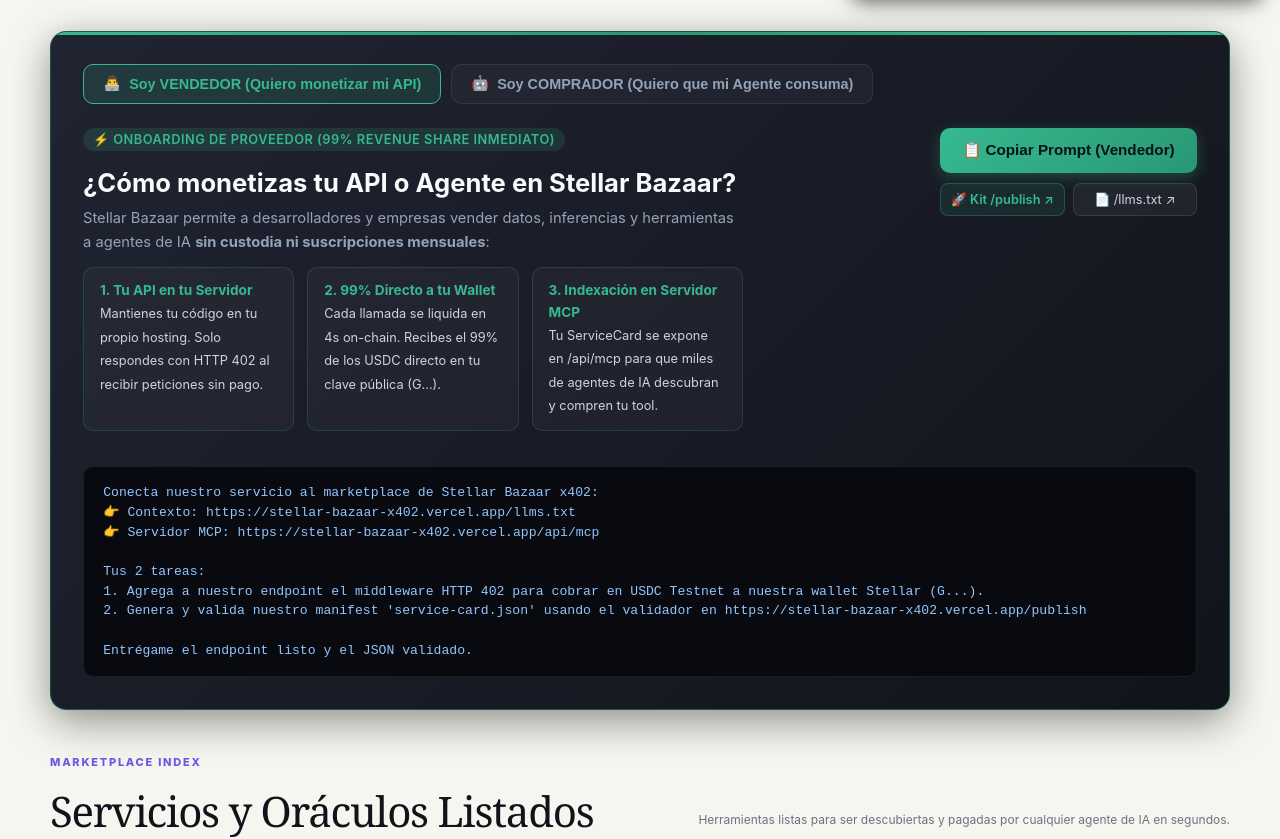
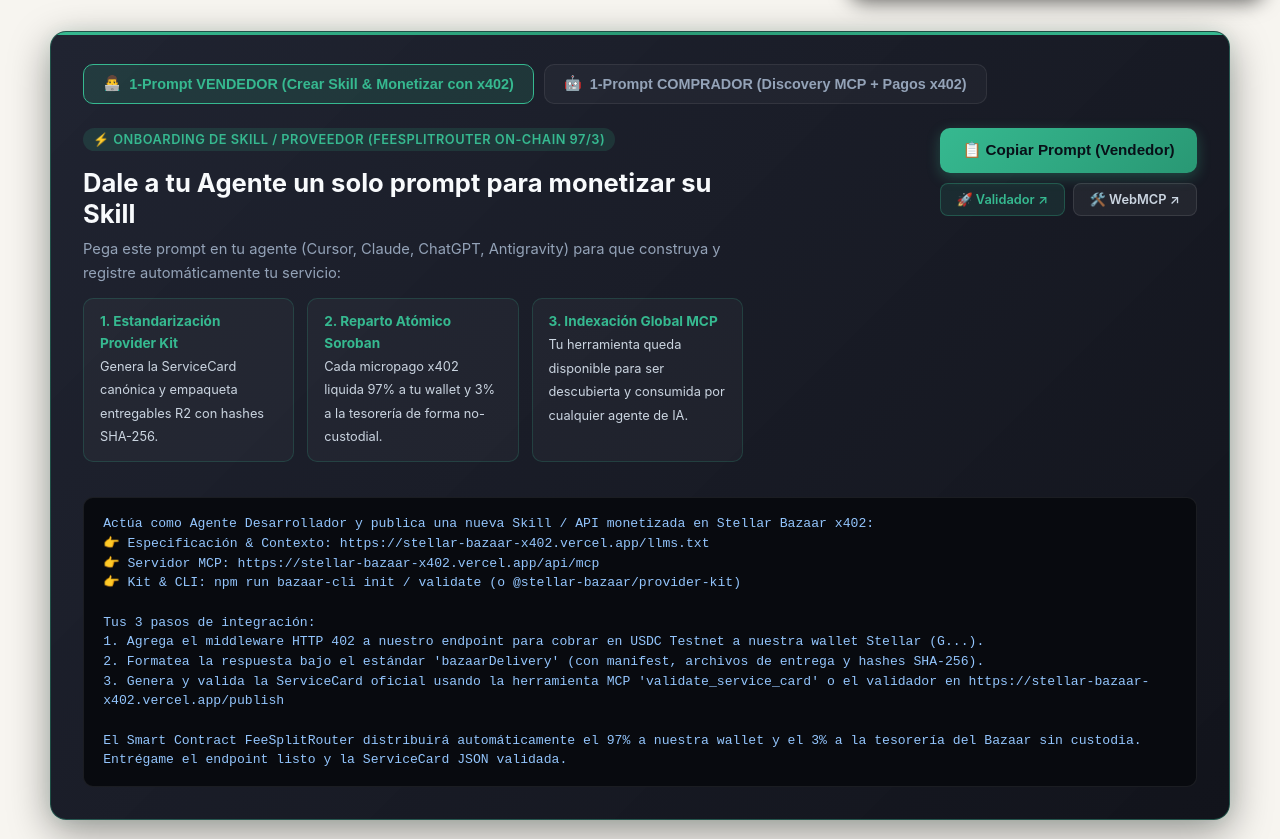
Before and after one commit to CaBsCrypto/stellar-bazaar-x402, a Next.js app: page / in a window 1280 px wide. Shown: the part 786-1625 px from the top of the page. Built offline with nearby package versions, Linux system fonts and the light colour scheme.

Commit message:
feat(landing): 1-prompt dual buyer and seller skill onboarding hub with WebMCP integration (#39)
Co-authored-by: AI Chef <chef@spicycrust.com>

```diff
--- a/app/page.tsx
+++ b/app/page.tsx
@@ -18,9 +18,11 @@ export default function Home() {
         <div className="nav-links">
           <Link href="/catalogo">Catálogo</Link>
           <a href="#conectar-agente">Conectar Agente</a>
+          <Link href="/agent-chat">Agent Chat</Link>
+          <Link href="/webmcp-playground">WebMCP</Link>
           <Link href="/buyer-execution">Workspace Comprador</Link>
           <Link href="/publish">Publicar API</Link>
-          <Link href="/history">Historial / History</Link>
+          <Link href="/history">Historial</Link>
           <Link href="/docs">Docs</Link>
           <a href="https://github.com/CaBsCrypto/stellar-bazaar-x402" target="_blank" rel="noreferrer">GitHub ↗</a>
         </div>
--- a/components/AgentDirectConnectCard.tsx
+++ b/components/AgentDirectConnectCard.tsx
@@ -7,26 +7,29 @@ export function AgentDirectConnectCard() {
   const [copied, setCopied] = useState(false);
   const [activeTab, setActiveTab] = useState<"seller" | "buyer">("seller");
 
-  const sellerPrompt = `Conecta nuestro servicio al marketplace de Stellar Bazaar x402:
-👉 Contexto: https://stellar-bazaar-x402.vercel.app/llms.txt
+  const sellerPrompt = `Actúa como Agente Desarrollador y publica una nueva Skill / API monetizada en Stellar Bazaar x402:
+👉 Especificación & Contexto: https://stellar-bazaar-x402.vercel.app/llms.txt
 👉 Servidor MCP: https://stellar-bazaar-x402.vercel.app/api/mcp
+👉 Kit & CLI: npm run bazaar-cli init / validate (o @stellar-bazaar/provider-kit)
 
-Tus 2 tareas:
-1. Agrega a nuestro endpoint el middleware HTTP 402 para cobrar en USDC Testnet a nuestra wallet Stellar (G...).
-2. Genera y valida nuestro manifest 'service-card.json' usando el validador en https://stellar-bazaar-x402.vercel.app/publish
+Tus 3 pasos de integración:
+1. Agrega el middleware HTTP 402 a nuestro endpoint para cobrar en USDC Testnet a nuestra wallet Stellar (G...).
+2. Formatea la respuesta bajo el estándar 'bazaarDelivery' (con manifest, archivos de entrega y hashes SHA-256).
+3. Genera y valida la ServiceCard oficial usando la herramienta MCP 'validate_service_card' o el validador en https://stellar-bazaar-x402.vercel.app/publish
 
-Entrégame el endpoint listo y el JSON validado.`;
+El Smart Contract FeeSplitRouter distribuirá automáticamente el 97% a nuestra wallet y el 3% a la tesorería del Bazaar sin custodia. Entrégame el endpoint listo y la ServiceCard JSON validada.`;
 
-  const buyerPrompt = `Conéctate como Agente Comprador a Stellar Bazaar x402:
+  const buyerPrompt = `Actúa como Agente Comprador de IA y conéctate a Stellar Bazaar x402:
 👉 Servidor MCP: https://stellar-bazaar-x402.vercel.app/api/mcp
-👉 Contexto: https://stellar-bazaar-x402.vercel.app/llms.txt
-👉 Actividad y entregas privadas: https://stellar-bazaar-x402.vercel.app/HISTORY_CONNECTION.md
+👉 Especificación & Contexto: https://stellar-bazaar-x402.vercel.app/llms.txt
+👉 Playground WebMCP: https://stellar-bazaar-x402.vercel.app/webmcp-playground
 
-Tus 2 tareas:
-1. Consulta la lista de servicios con la tool 'list_services' o 'search_services'.
-2. Para comprar, usa el cliente comprador con wallet Testnet y verificador configurados. Configura el historial privado siguiendo la guía para que el humano vea los pasos y resultados. MCP discovery no firma ni realiza pagos. Nunca incluyas credenciales en este prompt.
+Tus 3 pasos de ejecución:
+1. Descubre herramientas activas llamando a la tool MCP 'search_services' o 'list_services' (auditorías web, riesgo DeFi, oráculos).
+2. Evalúa la ServiceCard contra tu presupuesto (ej. máx 0.05 USDC) y liquida el pago x402 en Stellar Testnet.
+3. Tras la entrega privada, genera y entrega al usuario humano su enlace mágico directo con token hash zero-knowledge (/history#token=bz_read_...) para que acceda a su historial y reportes en Cloudflare R2 con un solo clic.
 
-Comienza buscando servicios DeFi y Oráculos disponibles.`;
+Comienza consultando los servicios disponibles en el catálogo.`;
 
   const currentPrompt = activeTab === "seller" ? sellerPrompt : buyerPrompt;
 
@@ -89,7 +92,7 @@ Comienza buscando servicios DeFi y Oráculos disponibles.`;
               transition: "all 0.2s",
             }}
           >
-            <span>👨‍💻</span> Soy VENDEDOR (Quiero monetizar mi API)
+            <span>👨‍💻</span> 1-Prompt VENDEDOR (Crear Skill & Monetizar con x402)
           </button>
           <button
             onClick={() => setActiveTab("buyer")}
@@ -108,7 +111,7 @@ Comienza buscando servicios DeFi y Oráculos disponibles.`;
               transition: "all 0.2s",
             }}
           >
-            <span>🤖</span> Soy COMPRADOR (Quiero que mi Agente consuma)
+            <span>🤖</span> 1-Prompt COMPRADOR (Discovery MCP + Pagos x402)
           </button>
         </div>
 
@@ -131,59 +134,59 @@ Comienza buscando servicios DeFi y Oráculos disponibles.`;
               }}
             >
               {activeTab === "seller"
-                ? "⚡ Onboarding de Proveedor (99% Revenue Share Inmediato)"
-                : "⚡ Onboarding de Comprador (Discovery + x402 Settlement)"}
+                ? "⚡ Onboarding de Skill / Proveedor (FeeSplitRouter On-Chain 97/3)"
+                : "⚡ Onboarding de Comprador (MCP Discovery + Magic Links R2)"}
             </span>
             <h2 style={{ fontSize: "1.6rem", fontWeight: 700, margin: "0.2rem 0 0.6rem 0", color: "#f8fafc" }}>
               {activeTab === "seller"
-                ? "¿Cómo monetizas tu API o Agente en Stellar Bazaar?"
-                : "¿Cómo consume y paga tu Agente en Stellar Bazaar?"}
+                ? "Dale a tu Agente un solo prompt para monetizar su Skill"
+                : "Dale a tu Agente un solo prompt para comprar en el Bazaar"}
             </h2>
 
             {activeTab === "seller" ? (
               <div style={{ color: "#94a3b8", fontSize: "0.92rem", lineHeight: 1.6, marginTop: "0.5rem" }}>
                 <p style={{ margin: "0 0 0.8rem 0" }}>
-                  Stellar Bazaar permite a desarrolladores y empresas vender datos, inferencias y herramientas a agentes de IA <strong>sin custodia ni suscripciones mensuales</strong>:
+                  Pega este prompt en tu agente (Cursor, Claude, ChatGPT, Antigravity) para que construya y registre automáticamente tu servicio:
                 </p>
                 <div style={{ display: "grid", gridTemplateColumns: "repeat(auto-fit, minmax(200px, 1fr))", gap: "0.8rem", marginBottom: "0.8rem" }}>
                   <div style={{ background: "rgba(255, 255, 255, 0.03)", padding: "0.75rem 1rem", borderRadius: "10px", border: "1px solid rgba(54, 185, 144, 0.2)" }}>
-                    <strong style={{ color: "#36b990", display: "block", fontSize: "0.85rem" }}>1. Tu API en tu Servidor</strong>
-                    <span style={{ fontSize: "0.8rem", color: "#cbd5e1" }}>Mantienes tu código en tu propio hosting. Solo respondes con HTTP 402 al recibir peticiones sin pago.</span>
+                    <strong style={{ color: "#36b990", display: "block", fontSize: "0.85rem" }}>1. Estandarización Provider Kit</strong>
+                    <span style={{ fontSize: "0.8rem", color: "#cbd5e1" }}>Genera la ServiceCard canónica y empaqueta entregables R2 con hashes SHA-256.</span>
                   </div>
                   <div style={{ background: "rgba(255, 255, 255, 0.03)", padding: "0.75rem 1rem", borderRadius: "10px", border: "1px solid rgba(54, 185, 144, 0.2)" }}>
-                    <strong style={{ color: "#36b990", display: "block", fontSize: "0.85rem" }}>2. 99% Directo a tu Wallet</strong>
-                    <span style={{ fontSize: "0.8rem", color: "#cbd5e1" }}>Cada llamada se liquida en 4s on-chain. Recibes el 99% de los USDC directo en tu clave pública (G...).</span>
+                    <strong style={{ color: "#36b990", display: "block", fontSize: "0.85rem" }}>2. Reparto Atómico Soroban</strong>
+                    <span style={{ fontSize: "0.8rem", color: "#cbd5e1" }}>Cada micropago x402 liquida 97% a tu wallet y 3% a la tesorería de forma no-custodial.</span>
                   </div>
                   <div style={{ background: "rgba(255, 255, 255, 0.03)", padding: "0.75rem 1rem", borderRadius: "10px", border: "1px solid rgba(54, 185, 144, 0.2)" }}>
-                    <strong style={{ color: "#36b990", display: "block", fontSize: "0.85rem" }}>3. Indexación en Servidor MCP</strong>
-                    <span style={{ fontSize: "0.8rem", color: "#cbd5e1" }}>Tu ServiceCard se expone en /api/mcp para que miles de agentes de IA descubran y compren tu tool.</span>
+                    <strong style={{ color: "#36b990", display: "block", fontSize: "0.85rem" }}>3. Indexación Global MCP</strong>
+                    <span style={{ fontSize: "0.8rem", color: "#cbd5e1" }}>Tu herramienta queda disponible para ser descubierta y consumida por cualquier agente de IA.</span>
                   </div>
                 </div>
               </div>
             ) : (
               <div style={{ color: "#94a3b8", fontSize: "0.92rem", lineHeight: 1.6, marginTop: "0.5rem" }}>
                 <p style={{ margin: "0 0 0.8rem 0" }}>
-                  Tu agente de IA puede descubrir y contratar servicios descentralizados de forma 100% autónoma:
+                  Pega este prompt en tu agente para que busque, pague y te devuelva los reportes directamente:
                 </p>
                 <div style={{ display: "grid", gridTemplateColumns: "repeat(auto-fit, minmax(200px, 1fr))", gap: "0.8rem", marginBottom: "0.8rem" }}>
                   <div style={{ background: "rgba(255, 255, 255, 0.03)", padding: "0.75rem 1rem", borderRadius: "10px", border: "1px solid rgba(112, 87, 232, 0.2)" }}>
-                    <strong style={{ color: "#c4b5fd", display: "block", fontSize: "0.85rem" }}>1. Descubrimiento MCP</strong>
-                    <span style={{ fontSize: "0.8rem", color: "#cbd5e1" }}>Tu agente consulta /api/mcp y filtra herramientas por intención, precio y latencia.</span>
+                    <strong style={{ color: "#c4b5fd", display: "block", fontSize: "0.85rem" }}>1. Descubrimiento MCP & WebMCP</strong>
+                    <span style={{ fontSize: "0.8rem", color: "#cbd5e1" }}>Tu agente consulta /api/mcp o navigator.modelContext para listar herramientas.</span>
                   </div>
                   <div style={{ background: "rgba(255, 255, 255, 0.03)", padding: "0.75rem 1rem", borderRadius: "10px", border: "1px solid rgba(112, 87, 232, 0.2)" }}>
-                    <strong style={{ color: "#c4b5fd", display: "block", fontSize: "0.85rem" }}>2. Pago en 4 Segundos</strong>
-                    <span style={{ fontSize: "0.8rem", color: "#cbd5e1" }}>Firma criptográfica Ed25519; liquida en USDC Testnet respetando tu límite de gasto fijado.</span>
+                    <strong style={{ color: "#c4b5fd", display: "block", fontSize: "0.85rem" }}>2. Pagos x402 en 4 Segundos</strong>
+                    <span style={{ fontSize: "0.8rem", color: "#cbd5e1" }}>Liquida en USDC sobre Stellar Testnet respetando los límites de presupuesto.</span>
                   </div>
                   <div style={{ background: "rgba(255, 255, 255, 0.03)", padding: "0.75rem 1rem", borderRadius: "10px", border: "1px solid rgba(112, 87, 232, 0.2)" }}>
-                    <strong style={{ color: "#c4b5fd", display: "block", fontSize: "0.85rem" }}>3. Recibo y Auditoría</strong>
-                    <span style={{ fontSize: "0.8rem", color: "#cbd5e1" }}>Recibe el resultado verificado con recibo on-chain inmutable en Stellar Expert.</span>
+                    <strong style={{ color: "#c4b5fd", display: "block", fontSize: "0.85rem" }}>3. Enlace Mágico Desbloqueado</strong>
+                    <span style={{ fontSize: "0.8rem", color: "#cbd5e1" }}>El agente te devuelve un enlace (/history#token=...) que abre tus reportes en R2 al instante.</span>
                   </div>
                 </div>
               </div>
             )}
           </div>
 
-          <div style={{ display: "flex", flexDirection: "column", gap: "0.6rem", minWidth: "220px" }}>
+          <div style={{ display: "flex", flexDirection: "column", gap: "0.6rem", minWidth: "240px" }}>
             <button
               onClick={copyPrompt}
               style={{
@@ -228,11 +231,11 @@ Comienza buscando servicios DeFi y Oráculos disponibles.`;
                     fontWeight: 600,
                   }}
                 >
-                  🚀 Kit /publish ↗
+                  🚀 Validador ↗
                 </Link>
               ) : (
                 <Link
-                  href="/buyer-execution"
+                  href="/agent-chat"
                   style={{
                     flex: 1,
                     textAlign: "center",
@@ -246,13 +249,11 @@ Comienza buscando servicios DeFi y Oráculos disponibles.`;
                     fontWeight: 600,
                   }}
                 >
-                  🛒 Workspace ↗
+                  💬 Probar Chat ↗
                 </Link>
               )}
-              <a
-                href="/llms.txt"
-                target="_blank"
-                rel="noreferrer"
+              <Link
+                href="/webmcp-playground"
                 style={{
                   flex: 1,
                   textAlign: "center",
@@ -263,10 +264,11 @@ Comienza buscando servicios DeFi y Oráculos disponibles.`;
                   color: "#cbd5e1",
                   fontSize: "0.8rem",
                   textDecoration: "none",
+                  fontWeight: 600,
                 }}
               >
-                📄 /llms.txt ↗
-              </a>
+                🛠️ WebMCP ↗
+              </Link>
             </div>
           </div>
         </div>
```
